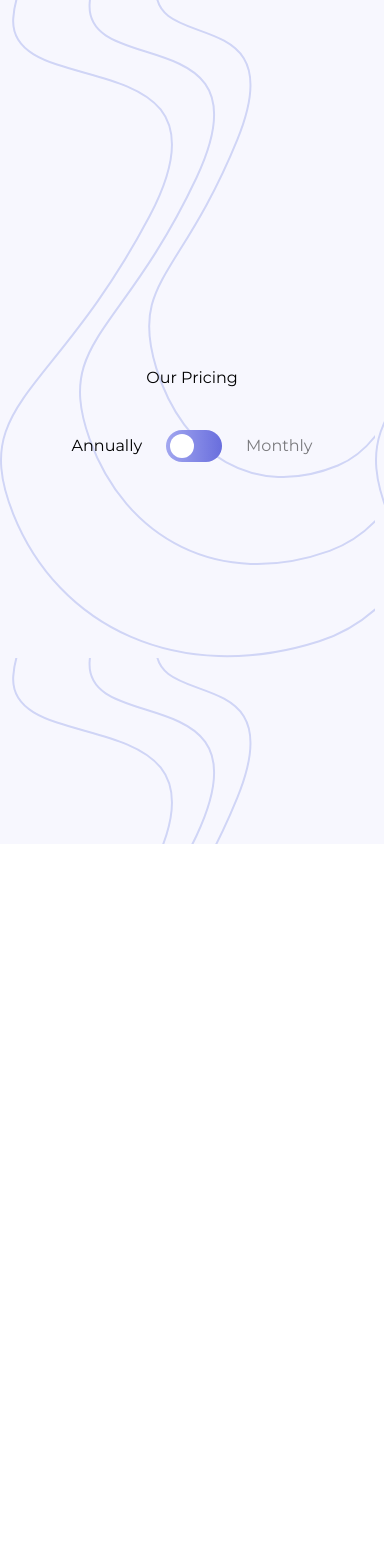
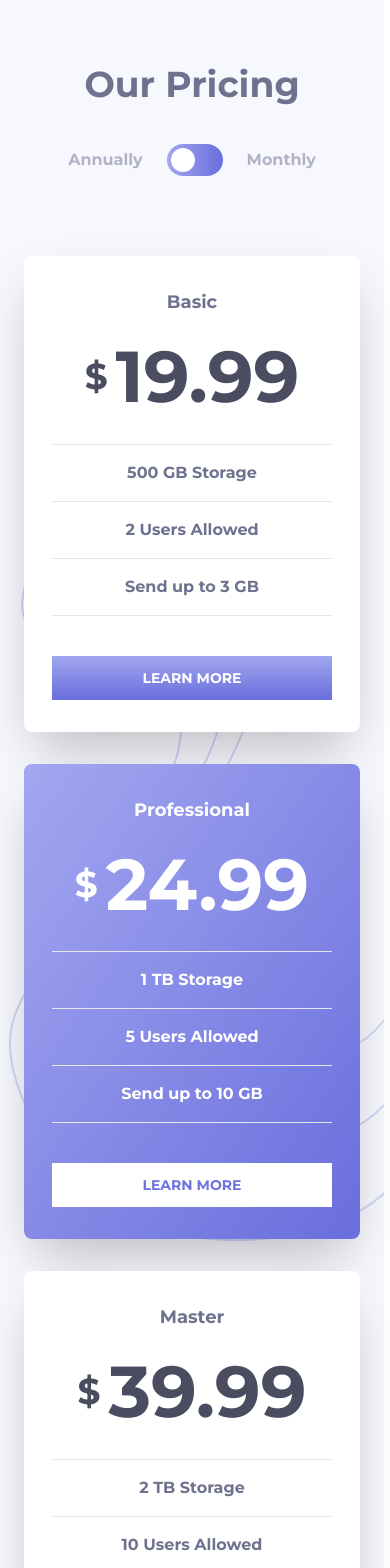
Before and after one commit to Georginio-prod/pricing-component, a Vue app: page / in a window 390 px wide. Shown: the top 1568 px of the page. Before the commit the page ends 844 px from the top, so only its background shows below. Built offline with nearby package versions, Linux system fonts and the light colour scheme.

Commit message:
style: creation and merge mobile card

```diff
--- a/src/components/toggle.vue
+++ b/src/components/toggle.vue
@@ -1,16 +1,16 @@
 <template>
     <div
-        class="min-h-screen max-w-sm h-full w-full flex flex-col items-center justify-center bg-background bg-[url('/public/bg-top.svg')] px-6">
+        class="min-h-screen max-w-sm h-full w-full flex flex-col items-center justify-center bg-background bg-[url('/public/bg-top.svg')] bg-right bg-no-repeat  px-6">
 
-        <div class="text-center px-16 pt-16 pb-20">
-            <p>
+        <div class="text-center px-16 pt-16 pb-20 text-grisclair font-bold">
+            <p class=" text-4xl">
                 Our Pricing
             </p>
 
             <div class=" flex items-center pt-10">
-                <div class="flex items-center gap-6">
-                    <span :class="{ 'opacity-50 ': isYearly }">
-                        Annually
+                <div class="flex items-center gap-6 ">
+                    <span :class="{isYearly}">
+                        <h1 class="opacity-50">Annually</h1>
                     </span>
                     <label class="relative flex items-center cursor-pointer ">
                         <input type="checkbox" class="sr-only peer" v-model="isYearly" />
@@ -23,14 +23,127 @@
                         </span>
 
                     </label>
-                    <span :class="{ 'opacity-50': !isYearly }">
-                        Monthly
+                    <span :class="{ '': !isYearly }">
+                        <h1 class="opacity-50">Monthly</h1>
                     </span>
 
                 </div>
             </div>
         </div>
 
+        <div class="flex flex-col items-center justify-center w-full gap-8 mb-20">
+            <div class="text-center w-full flex flex-col items-center justify-center px-7 font-bold bg-white py-8 rounded-lg shadow-2xl">
+                <p class="w-full pb-6 text-lg text-grisclair">
+                    Basic
+                </p>
+
+                <div class="flex flex-col w-full ">
+                    <h1 class="w-full pb-8 text-4xl text-number">
+                        <p v-if="!isYearly" class="tracking-normal items-center flex justify-center "> &dollar;<span class="font-bold text-7xl pl-2">19.99</span></p>
+                        <p v-else class="tracking-normal items-center flex justify-center"> &dollar;<span class="font-bold text-7xl pl-2">199.99</span></p>
+                    </h1>
+
+                    <table class="">
+                        <thead class="">
+                            <tr class="border-b">
+
+                            </tr>
+                        </thead>
+                        <tbody class="text-grisclair text-base">
+                            <tr class="border-b">
+                                <th class="p-4">500 GB Storage</th>
+                            </tr>
+                            <tr class="border-b">
+                                <th class="p-4">2 Users Allowed</th>
+                            </tr>
+                            <tr class="border-b">
+                                <th class="p-4">Send up to 3 GB</th>
+                            </tr>
+                        </tbody>
+                    </table>
+
+                    <button @click="togglePrice"
+                        class="text-sm font-bold text-white bg-gradient-to-b from-linear to-linear1 py-3 mt-10 w-full">
+                        LEARN MORE
+                    </button>
+                </div>
+            </div>
+
+            <div class="text-center w-full flex flex-col items-center justify-center px-7 font-bold bg-gradient-to-br from-linear to-linear1 py-8 rounded-lg text-white shadow-2xl">
+                <p class="w-full pb-6 text-lg ">
+                    Professional
+                </p>
+
+                <div class="flex flex-col w-full ">
+                    <h1 class="w-full pb-8 text-4xl">
+                        <p v-if="!isYearly" class="tracking-normal items-center flex justify-center "> &dollar;<span class="font-bold text-7xl pl-2">24.99</span></p>
+                        <p v-else class="tracking-normal items-center flex justify-center"> &dollar;<span class="font-bold text-7xl pl-2">249.99</span></p>
+                    </h1>
+
+                    <table class="">
+                        <thead class="">
+                            <tr class="border-b">
+
+                            </tr>
+                        </thead>
+                        <tbody class=" text-base">
+                            <tr class="border-b">
+                                <th class="p-4">  1 TB Storage</th>
+                            </tr>
+                            <tr class="border-b">
+                                <th class="p-4">5 Users Allowed</th>
+                            </tr>
+                            <tr class="border-b">
+                                <th class="p-4">Send up to 10 GB</th>
+                            </tr>
+                        </tbody>
+                    </table>
+
+                    <button @click="togglePrice"
+                        class="text-sm font-bold text-btn bg-white py-3 mt-10 w-full">
+                        LEARN MORE
+                    </button>
+                </div>
+            </div>
+
+            <div class="text-center w-full flex flex-col items-center justify-center px-7 font-bold bg-white py-8 rounded-lg shadow-2xl">
+                <p class="w-full pb-6 text-lg text-grisclair">
+                    Master
+                </p>
+
+                <div class="flex flex-col w-full ">
+                    <h1 class="w-full pb-8 text-4xl text-number">
+                        <p v-if="!isYearly" class="tracking-normal items-center flex justify-center "> &dollar;<span class="font-bold text-7xl pl-2">39.99</span></p>
+                        <p v-else class="tracking-normal items-center flex justify-center"> &dollar;<span class="font-bold text-7xl pl-2">399.99</span></p>
+                    </h1>
+
+                    <table class="">
+                        <thead class="">
+                            <tr class="border-b">
+
+                            </tr>
+                        </thead>
+                        <tbody class="text-grisclair text-base">
+                            <tr class="border-b">
+                                <th class="p-4">2 TB Storage</th>
+                            </tr>
+                            <tr class="border-b">
+                                <th class="p-4">10 Users Allowed</th>
+                            </tr>
+                            <tr class="border-b">
+                                <th class="p-4">Send up to 20 GB</th>
+                            </tr>
+                        </tbody>
+                    </table>
+
+                    <button @click="togglePrice2"
+                        class="text-sm font-bold text-white bg-gradient-to-b from-linear to-linear1 py-3 mt-10 w-full ">
+                        LEARN MORE
+                    </button>
+                </div>
+            </div>
+
+        </div>
 
 
 
@@ -50,6 +163,9 @@ export default {
     methods: {
         togglePrice() {
             this.isYearly = !this.isYearly
+        },
+        togglePrice2(){
+            this.isYearly = !this.isYearly
         }
     }
 };
--- a/tailwind.config.js
+++ b/tailwind.config.js
@@ -10,6 +10,9 @@ export default {
         background : "#F7F7FE",
         linear: "#A2A7F0",
         linear1: "#696EDD",
+        grisclair: "#6E728E",
+        number: "#4A4D60",
+        btn:"#6D72DE"
       }
     },
   },
```
